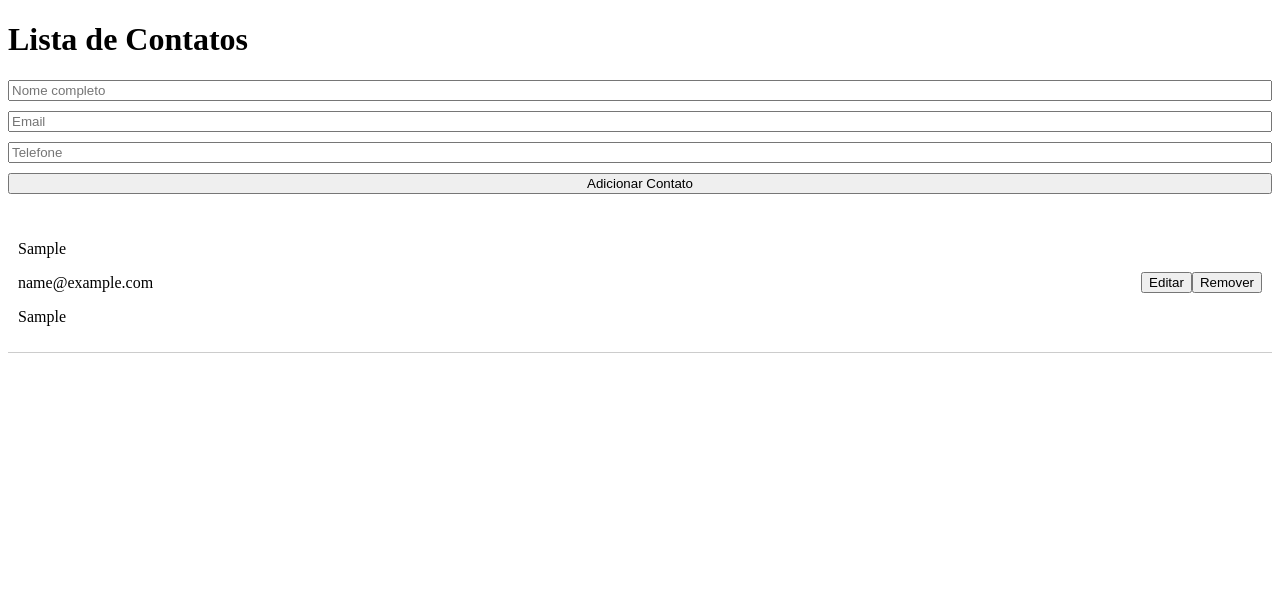
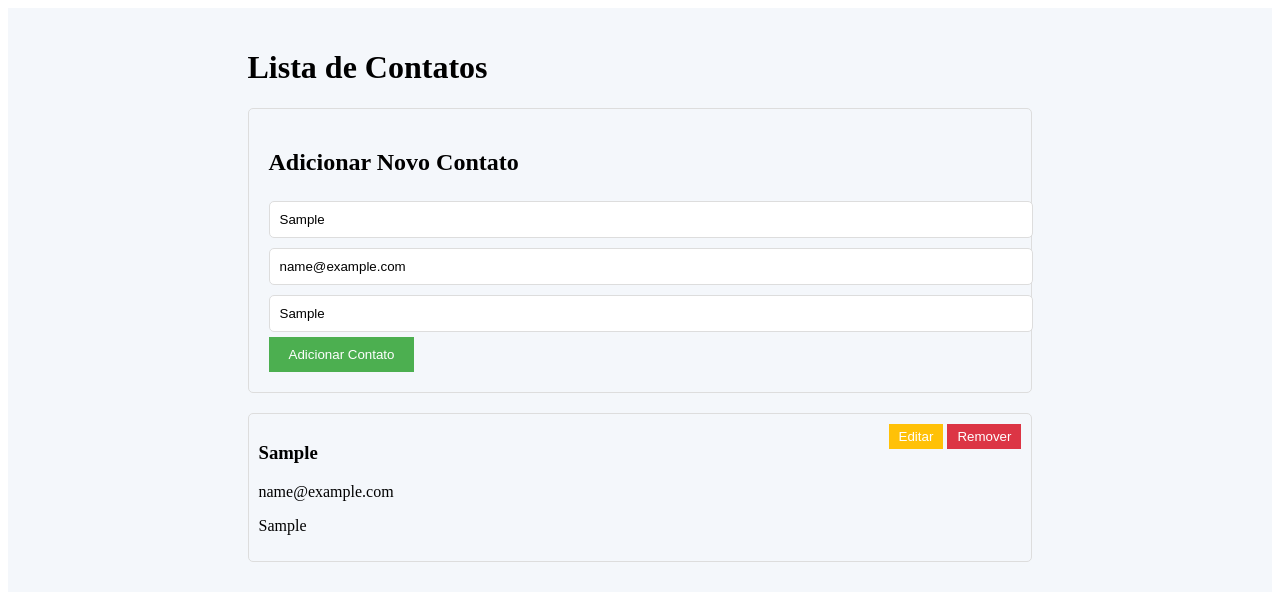
Before and after one commit to VictorMoraisBH/List-Contatos, a React (Create React App) app in the folder contact-list/: page / in a window 1280 px wide. Both pictures are taken after typing "Sample", "name@example.com", "Sample" into the empty fields and a click on the button "Adicionar Contato". Shown: the top 600 px of the page. Built offline with nearby package versions, Linux system fonts and the light colour scheme.

Commit message:
Styled-componets

```diff
--- a/contact-list/src/App.tsx
+++ b/contact-list/src/App.tsx
@@ -1,11 +1,20 @@
 import React from 'react';
 import ContactList from './components/contactList';
+import styled from 'styled-components';
+
+const AppContainer = styled.div`
+  display: flex;
+  flex-direction: column;
+  align-items: center;
+  padding: 20px;
+  background-color: #f4f7fb;
+`;
 
 const App: React.FC = () => {
   return (
-    <div>
+    <AppContainer>
       <ContactList />
-    </div>
+    </AppContainer>
   );
 };
 
--- a/contact-list/src/components/contactForm.tsx
+++ b/contact-list/src/components/contactForm.tsx
@@ -1,22 +1,39 @@
-import React, { useState, useEffect } from 'react';
-import { useDispatch } from 'react-redux';
-import { addContact, editContact } from '../store/contactsSlice';
-import styled from 'styled-components';
+    import React, { useState, useEffect } from 'react';
+    import styled from 'styled-components';
 
-const Form = styled.form`
-    display: flex;
-    flex-direction: column;
-    gap: 10px;
+    const FormContainer = styled.div`
+    padding: 20px;
+    border: 1px solid #ddd;
     margin-bottom: 20px;
+    border-radius: 5px;
+    `;
+
+    const Input = styled.input`
+    padding: 10px;
+    margin: 5px 0;
+    width: 100%;
+    border-radius: 5px;
+    border: 1px solid #ddd;
+    `;
+
+    const Button = styled.button`
+    background-color: #4CAF50;
+    color: white;
+    padding: 10px 20px;
+    border: none;
+    cursor: pointer;
+    &:hover {
+        background-color: #45a049;
+    }
     `;
 
     interface ContactFormProps {
-        currentContact: { id: number; name: string; email: string; phone: string } | null;
-        resetCurrentContact: () => void;
+    currentContact: { id: number; name: string; email: string; phone: string } | null;
+    onSave: (contact: { name: string; email: string; phone: string }) => void;
+    resetCurrentContact: () => void;
     }
 
-const ContactForm: React.FC<ContactFormProps> = ({ currentContact, resetCurrentContact }) => {
-    const dispatch = useDispatch();
+    const ContactForm: React.FC<ContactFormProps> = ({ currentContact, onSave, resetCurrentContact }) => {
     const [name, setName] = useState('');
     const [email, setEmail] = useState('');
     const [phone, setPhone] = useState('');
@@ -31,25 +48,36 @@ const ContactForm: React.FC<ContactFormProps> = ({ currentContact, resetCurrentC
 
     const handleSubmit = (e: React.FormEvent) => {
         e.preventDefault();
-        if (currentContact) {
-        dispatch(editContact({ id: currentContact.id, name, email, phone }));
-        resetCurrentContact();
-        } else {
-        dispatch(addContact({ name, email, phone }));
-        }
-        setName('');
-        setEmail('');
-        setPhone('');
+        onSave({ name, email, phone });
+        resetCurrentContact(); // Resetar após salvar
     };
 
     return (
-        <Form onSubmit={handleSubmit}>
-        <input placeholder="Nome completo" value={name} onChange={(e) => setName(e.target.value)} required />
-        <input placeholder="Email" value={email} onChange={(e) => setEmail(e.target.value)} required />
-        <input placeholder="Telefone" value={phone} onChange={(e) => setPhone(e.target.value)} required />
-        <button type="submit">{currentContact ? 'Editar Contato' : 'Adicionar Contato'}</button>
-        </Form>
+        <FormContainer>
+        <h2>{currentContact ? 'Editar Contato' : 'Adicionar Novo Contato'}</h2>
+        <form onSubmit={handleSubmit}>
+            <Input
+            type="text"
+            value={name}
+            onChange={(e) => setName(e.target.value)}
+            placeholder="Nome"
+            />
+            <Input
+            type="email"
+            value={email}
+            onChange={(e) => setEmail(e.target.value)}
+            placeholder="Email"
+            />
+            <Input
+            type="text"
+            value={phone}
+            onChange={(e) => setPhone(e.target.value)}
+            placeholder="Telefone"
+            />
+            <Button type="submit">{currentContact ? 'Salvar Alterações' : 'Adicionar Contato'}</Button>
+        </form>
+        </FormContainer>
     );
     };
 
-export default ContactForm;
+    export default ContactForm;
--- a/contact-list/src/components/contactItem.tsx
+++ b/contact-list/src/components/contactItem.tsx
@@ -1,42 +1,59 @@
 import React from 'react';
-import { useDispatch } from 'react-redux';
-import { removeContact } from '../store/contactsSlice';
 import styled from 'styled-components';
 
-const Item = styled.div`
+const ItemContainer = styled.div`
     display: flex;
     justify-content: space-between;
-    align-items: center;
     padding: 10px;
-    border-bottom: 1px solid #ccc;
+    border: 1px solid #ddd;
+    margin-bottom: 10px;
+    border-radius: 5px;
 `;
 
+const Button = styled.button`
+    background-color: #ffc107;
+    color: white;
+    border: none;
+    padding: 5px 10px;
+    cursor: pointer;
+    &:hover {
+        background-color: #e0a800;
+    }
+    `;
+
+    const ButtonRemove = styled.button`
+    background-color: #dc3545;
+    color: white;
+    border: none;
+    padding: 5px 10px;
+    cursor: pointer;
+    &:hover {
+        background-color: #c82333;
+    }
+`;
 interface ContactItemProps {
-    contact: {
-        id: number;
-        name: string;
-        email: string;
-        phone: string;
-    };
-    onEdit: () => void;
+    contact: { id: number; name: string; email: string; phone: string };
+    onEdit: (contact: { id: number; name: string; email: string; phone: string }) => void;
+    onRemove: (id: number) => void; // Adicione a prop onRemove
 }
 
-    const ContactItem: React.FC<ContactItemProps> = ({ contact, onEdit }) => {
-    const dispatch = useDispatch();
-
+const ContactItem: React.FC<ContactItemProps> = ({ contact, onEdit, onRemove }) => {
     return (
-        <Item>
+        <ItemContainer>
             <div>
-            <p>{contact.name}</p>
+            <h3>{contact.name}</h3>
             <p>{contact.email}</p>
             <p>{contact.phone}</p>
             </div>
             <div>
-            <button onClick={onEdit}>Editar</button>
-            <button onClick={() => dispatch(removeContact(contact.id))}>Remover</button>
+            <Button onClick={() => onEdit(contact)}>Editar</Button> {/* Passa o contato para edição */}
+            <ButtonRemove onClick={() => onRemove(contact.id)}>Remover</ButtonRemove> {/* Passa o id para remover */}
             </div>
-        </Item>
+        </ItemContainer>
         );
     };
 
 export default ContactItem;
+function onRemove(id: any): void {
+    throw new Error('Function not implemented.');
+}
--- a/contact-list/src/components/contactList.tsx
+++ b/contact-list/src/components/contactList.tsx
@@ -1,22 +1,48 @@
     import React, { useState } from 'react';
-import { useSelector } from 'react-redux';
+    import { useSelector, useDispatch } from 'react-redux';
     import { RootState } from '../store/store';
     import ContactItem from './contactItem';
     import ContactForm from './contactForm';
+    import { addContact, editContact } from '../store/contactsSlice';
 
     const ContactList: React.FC = () => {
     const contacts = useSelector((state: RootState) => state.contacts.contacts);
-    const [currentContact, setCurrentContact] = useState<null | typeof contacts[0]>(null);
+    const [currentContact, setCurrentContact] = useState<null | typeof contacts[0]>(null); // Estado para armazenar o contato em edição
+    const dispatch = useDispatch();
+
+    const handleSave = (contact: { name: string; email: string; phone: string }) => {
+        if (currentContact) {
+        // Se já existe um contato sendo editado, fazemos um update
+        dispatch(editContact({ ...currentContact, ...contact }));
+        setCurrentContact(null); // Limpa o contato após salvar
+        } else {
+        // Se não, criamos um novo
+        dispatch(addContact(contact));
+        }
+    };
+
+    const handleEdit = (contact: typeof contacts[0]) => {
+        setCurrentContact(contact); // Define o contato que será editado
+    };
+
+    const handleRemove = (id: number) => {
+        const updatedContacts = contacts.filter(contact => contact.id !== id);
+    };
 
     return (
         <div>
         <h1>Lista de Contatos</h1>
-        <ContactForm currentContact={currentContact} resetCurrentContact={() => setCurrentContact(null)} />
+        <ContactForm
+            currentContact={currentContact}
+            resetCurrentContact={() => setCurrentContact(null)} // Função para resetar o estado
+            onSave={handleSave} // Função para salvar o contato
+        />
         {contacts.map((contact) => (
             <ContactItem
             key={contact.id}
             contact={contact}
-            onEdit={() => setCurrentContact(contact)}
+            onEdit={handleEdit}
+            onRemove={handleRemove}
             />
         ))}
         </div>
@@ -24,3 +50,6 @@ const ContactList: React.FC = () => {
     };
 
     export default ContactList;
+function removeContact(id: number): any {
+    throw new Error('Function not implemented.');
+}
--- a/contact-list/src/store/contactsSlice.ts
+++ b/contact-list/src/store/contactsSlice.ts
@@ -11,25 +11,32 @@ interface ContactsState {
   contacts: Contact[];
 }
 
-const initialState: ContactsState = { contacts: [] };
+const initialState: ContactsState = {
+  contacts: [],
+};
 
-export const contactsSlice = createSlice({
+const contactSlice = createSlice({
   name: 'contacts',
   initialState,
   reducers: {
-    addContact: (state, action: PayloadAction<Omit<Contact, 'id'>>) => {
-      const newContact = { id: Date.now(), ...action.payload };
+    addContact(state, action: PayloadAction<{ name: string; email: string; phone: string }>) {
+      const newContact = {
+        id: state.contacts.length + 1,
+        ...action.payload,
+      };
       state.contacts.push(newContact);
+    },
+    editContact(state, action: PayloadAction<Contact>) {
+      const index = state.contacts.findIndex(contact => contact.id === action.payload.id);
+      if (index !== -1) {
+        state.contacts[index] = action.payload;
+      }
     },
     removeContact: (state, action: PayloadAction<number>) => {
       state.contacts = state.contacts.filter(contact => contact.id !== action.payload);
     },
-    editContact: (state, action: PayloadAction<Contact>) => {
-      const index = state.contacts.findIndex(contact => contact.id === action.payload.id);
-      if (index !== -1) state.contacts[index] = action.payload;
-    },
   },
 });
 
-export const { addContact, removeContact, editContact } = contactsSlice.actions;
-export default contactsSlice.reducer;
+export const { addContact, editContact, removeContact } = contactSlice.actions;
+export default contactSlice.reducer;
```
Lines whose indentation alone changed are shown as unchanged.
